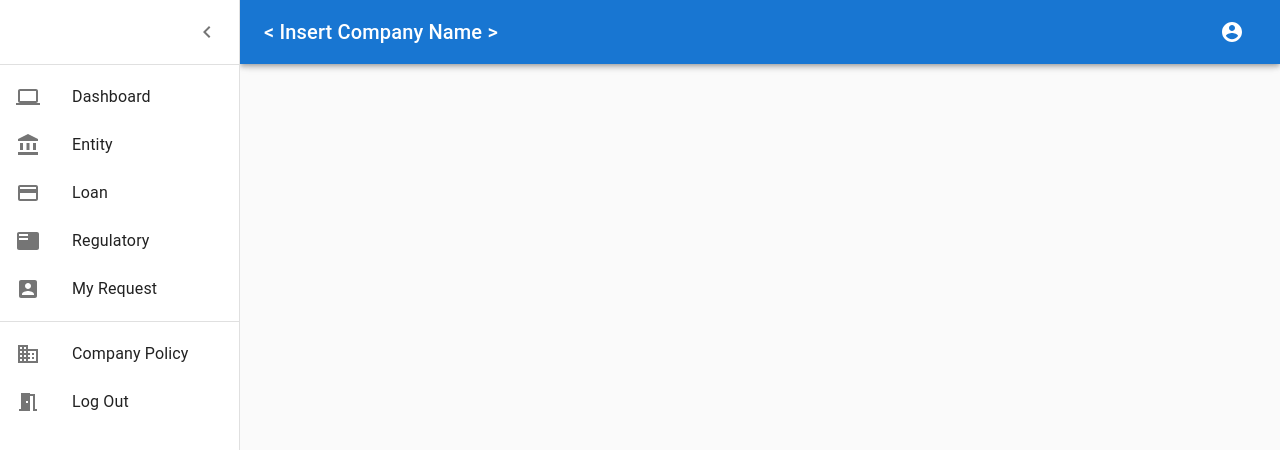
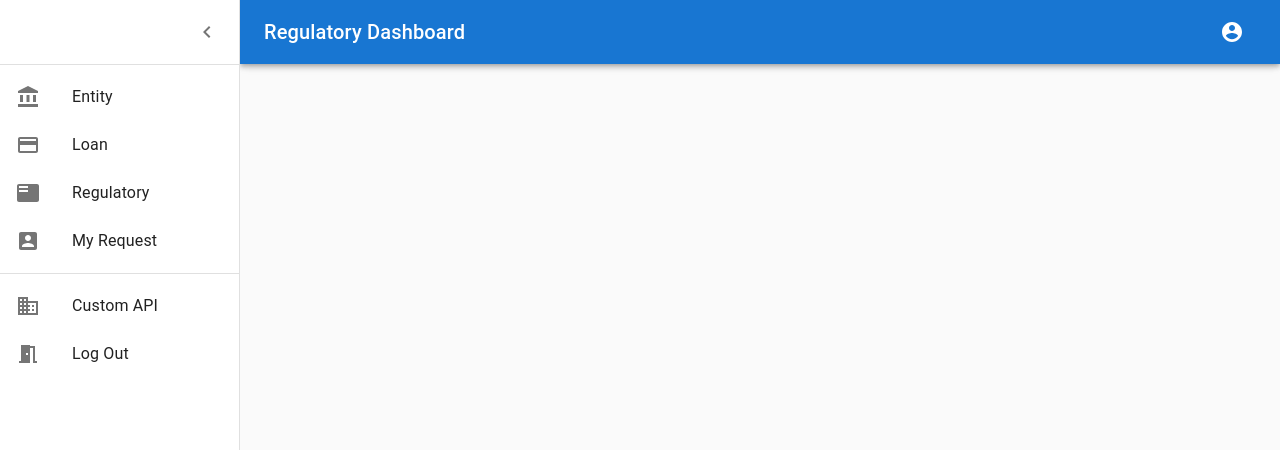
Before and after one commit to i-mckinney/regulatory-dashboard, a React (Create React App) app in the folder packages/AppContainer/: page / in a window 1280 px wide. Both pictures are taken after a click on the button 36 px from the left and 32 px from the top of the page. Shown: the top 450 px of the page. Built offline with nearby package versions, Linux system fonts and the light colour scheme; no server answers.

Commit message:
Deployment Prep (with Ian and Raymond)

```diff
--- a/packages/AppContainer/src/App.js
+++ b/packages/AppContainer/src/App.js
@@ -71,8 +71,8 @@ const App = () => {
             <div className={topContainerClasses.sideNavDrawerHeader} />
             <Switch>
               <Route exact path="/" component={LoginView} />
-              <Route exact path="/home" component={Dashboard} />
-              <Route exact path="/dashboard" component={Dashboard} />
+              <Route exact path="/homepage" component={Dashboard} />
+              {/* <Route exact path="/dashboard" component={Dashboard} /> */}
               <Route exact path="/company" component={CompanyView} />
               <Route exact path="/entity" component={Dashboard} />
               <Route exact path="/entity/new" component={Dashboard} />
@@ -91,6 +91,8 @@ const App = () => {
               <Route exact path="/users/new" component={User} />
               <Route exact path="/users/edit/:id" component={User} />
               <Route exact path="/users/delete/:id" component={User} />
+              <Route exact path="/client-api-table" component={CompanyView} />
+              <Route exact path="/client-api-test" component={CompanyView} />
             </Switch>
           </main>
         </div>
@@ -108,5 +110,8 @@ CompanyView.propTypes = {
 User.propTypes = {
   history: PropTypes.oneOfType([PropTypes.object]).isRequired,
 }
+LoginView.propTypes = {
+  history: PropTypes.oneOfType([PropTypes.object]).isRequired,
+}
 
 export default App
--- a/packages/AppContainer/src/Components/Header/NavigationBar.js
+++ b/packages/AppContainer/src/Components/Header/NavigationBar.js
@@ -42,7 +42,7 @@ function NavigationBar(props) {
             <MenuIcon />
           </IconButton>
           <Typography variant="h6" noWrap>
-            {`< Insert Company Name >`}
+            Regulatory Dashboard
           </Typography>
           <ProfileModal topContainerClasses={topContainerClasses} />
         </Toolbar>
--- a/packages/AppContainer/src/Components/Header/ProfileModal.js
+++ b/packages/AppContainer/src/Components/Header/ProfileModal.js
@@ -1,7 +1,7 @@
-import React from "react"
-import { Menu, MenuItem, IconButton, Link } from "@material-ui/core"
-import AccountCircle from "@material-ui/icons/AccountCircle"
-import PropTypes from "prop-types"
+import React from "react";
+import { Menu, MenuItem, IconButton, Link } from "@material-ui/core";
+import AccountCircle from "@material-ui/icons/AccountCircle";
+import PropTypes from "prop-types";
 
 /**
  * @param {object} topContainerClasses contains styling of useStyles for Container App
@@ -9,24 +9,24 @@ import PropTypes from "prop-types"
  */
 
 function ProfileModal(props) {
-  const { topContainerClasses } = props
+  const { topContainerClasses } = props;
   // anchorEl determines the target, where the modal points to when it is opened
-  const [anchorEl, setAnchorEl] = React.useState(null)
+  const [anchorEl, setAnchorEl] = React.useState(null);
   // Boolean state to determine whether profile modal will be open or not
-  const openProfile = Boolean(anchorEl)
+  const openProfile = Boolean(anchorEl);
 
   /**
    * When profile circle is clicked, modal's anchor will be set
    * to the profile circle, and modal will open on top of the circle
    * */
   const openProfileModal = (event) => {
-    setAnchorEl(event.currentTarget)
-  }
+    setAnchorEl(event.currentTarget);
+  };
 
   // Closes profile modal
   const closeProfileModal = () => {
-    setAnchorEl(null)
-  }
+    setAnchorEl(null);
+  };
   return (
     <>
       <IconButton
@@ -56,20 +56,22 @@ function ProfileModal(props) {
         onClose={closeProfileModal}
       >
         <MenuItem>
-          <Link href="/">Home</Link>
+          <Link href="/homepage">Home</Link>
         </MenuItem>
         <MenuItem>
           <Link href="/users">Profile</Link>
         </MenuItem>
         <MenuItem onClick={closeProfileModal}>My account</MenuItem>
-        <MenuItem onClick={closeProfileModal}>Log Out</MenuItem>
+        <MenuItem>
+          <Link href="/">Log Out</Link>
+        </MenuItem>
       </Menu>
     </>
-  )
+  );
 }
 
 ProfileModal.propTypes = {
   topContainerClasses: PropTypes.instanceOf(Object).isRequired,
-}
+};
 
-export default ProfileModal
+export default ProfileModal;
--- a/packages/AppContainer/src/Components/Header/SideNavigationBar.js
+++ b/packages/AppContainer/src/Components/Header/SideNavigationBar.js
@@ -66,14 +66,14 @@ function SideNavigationBar(props) {
         </div>
         <Divider />
         <List>
-          <Link color="inherit" href="/dashboard">
+          {/* <Link color="inherit" href="/dashboard">
             <ListItem button>
               <ListItemIcon>
                 <Computer />
               </ListItemIcon>
               <ListItemText primary="Dashboard" />
             </ListItem>
-          </Link>
+          </Link> */}
           <Link color="inherit" href="/entity">
             <ListItem button>
               <ListItemIcon>
@@ -109,20 +109,22 @@ function SideNavigationBar(props) {
         </List>
         <Divider />
         <List>
-          <Link color="inherit" href="/company">
+          <Link color="inherit" href="/client-api-table">
             <ListItem button>
               <ListItemIcon>
                 <BusinessIcon />
               </ListItemIcon>
-              <ListItemText primary="Company Policy" />
+              <ListItemText primary="Custom API" />
             </ListItem>
           </Link>
+          <Link color="inherit" href="/">
           <ListItem button>
             <ListItemIcon>
               <MeetingRoomIcon />
             </ListItemIcon>
             <ListItemText primary="Log Out" />
           </ListItem>
+          </Link>
         </List>
       </Drawer>
     </>
--- a/packages/Dashboards/src/App.js
+++ b/packages/Dashboards/src/App.js
@@ -18,7 +18,7 @@ function App(history) {
       <BrowserRouter>
         <div>
           <Switch>
-            <Route path="/home">
+            <Route exact path="/homepage">
               <Homepage />
             </Route>
 
@@ -62,7 +62,7 @@ function App(history) {
               <MyRequest />
             </Route>
 
-            <Redirect to="/home" />
+            <Redirect to="/" />
           </Switch>
         </div>
       </BrowserRouter>
```
Also changed, not shown: packages/login-app/src/App.js (+18 -9 lines), packages/login-app/src/LoginPage/LoginPage.js (+47 -46 lines).
